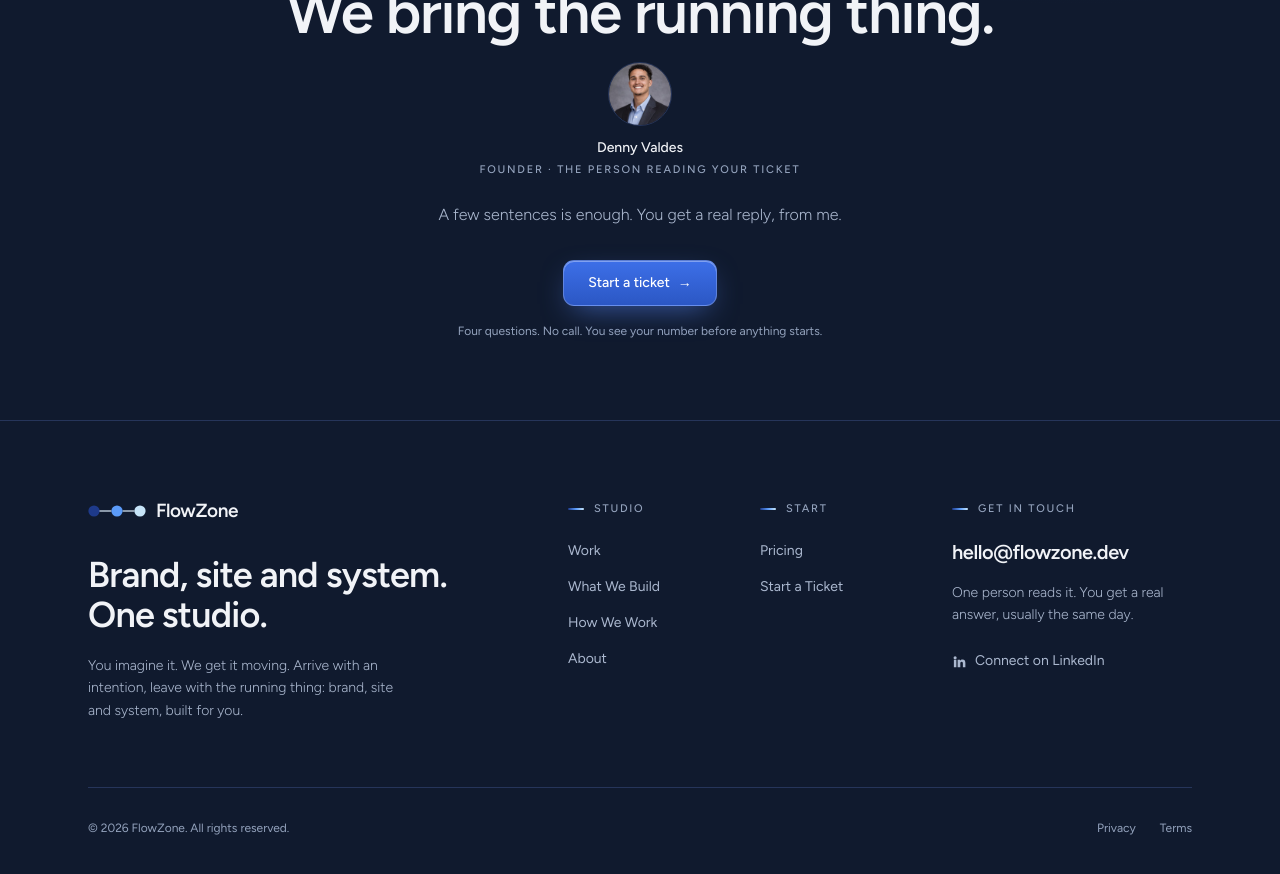
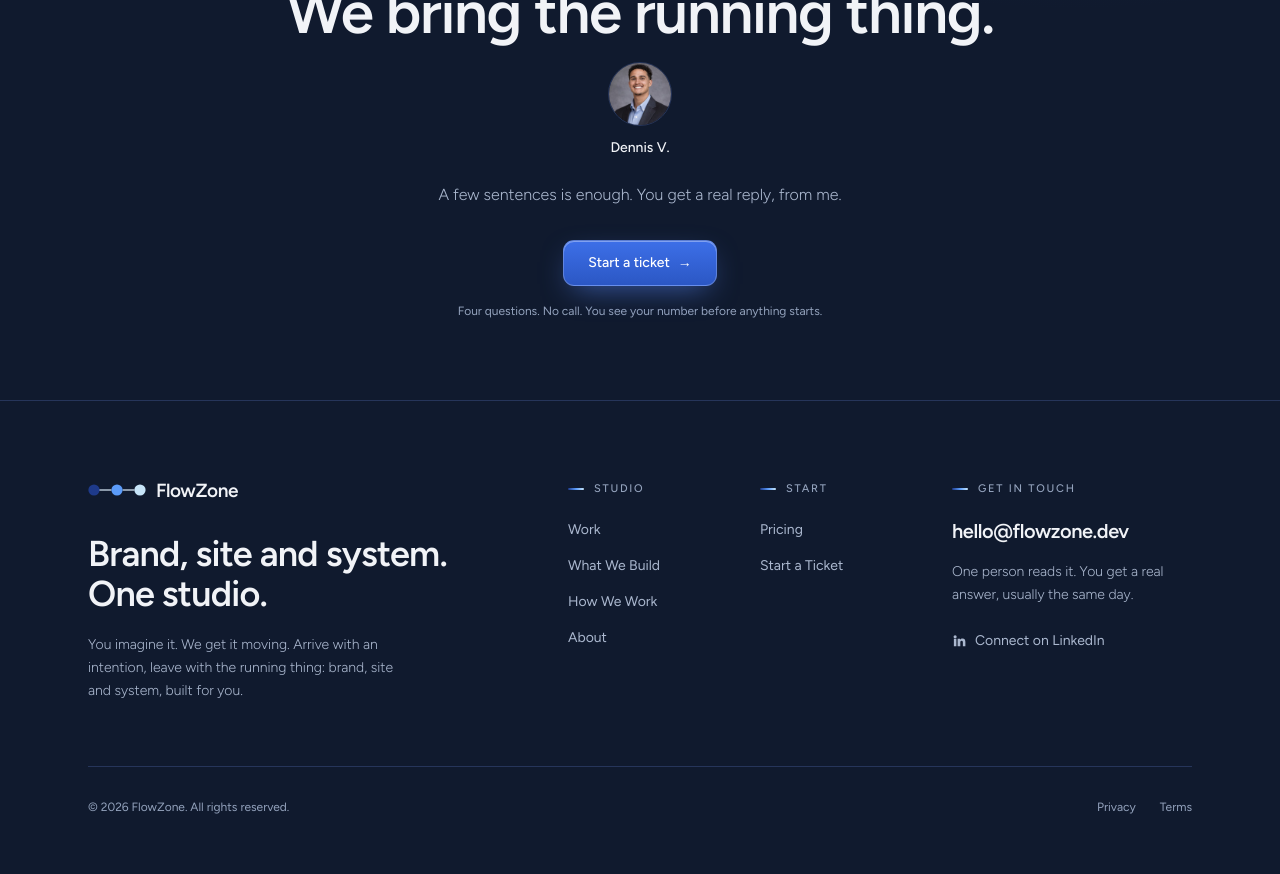
Before and after one commit to dennymypenny/flowzone-ai, a Next.js app: page / in a window 1280 px wide. Shown: the part 6920-7794 px from the top of the page. Built offline with nearby package versions, Linux system fonts and the light colour scheme.

Commit message:
Closing CTA: just Dennis V.
Photo block trimmed to the photo and Dennis V. No founder title, no subline.

```diff
--- a/src/app/page.tsx
+++ b/src/app/page.tsx
@@ -651,15 +651,12 @@ export default function Home() {
           <div className="flex flex-col items-center mb-6">
             <img
               src="/assets/denny-valdes.jpg"
-              alt="Denny Valdes, founder of FlowZone"
+              alt="Dennis V. of FlowZone"
               width={64}
               height={64}
               className="w-16 h-16 rounded-full object-cover border border-rule"
             />
-            <p className="text-sm text-ink mt-3 font-medium">Denny Valdes</p>
-            <p className="text-[11px] font-medium uppercase tracking-label text-ink-mute mt-1">
-              Founder · The person reading your ticket
-            </p>
+            <p className="text-sm text-ink mt-3 font-medium">Dennis V.</p>
           </div>
           <p className="text-ink-soft max-w-md mx-auto mb-8 leading-relaxed font-light">
             A few sentences is enough. You get a real reply, from me.
```
Also changed, not shown: src/app/.commit-message.txt (added).
